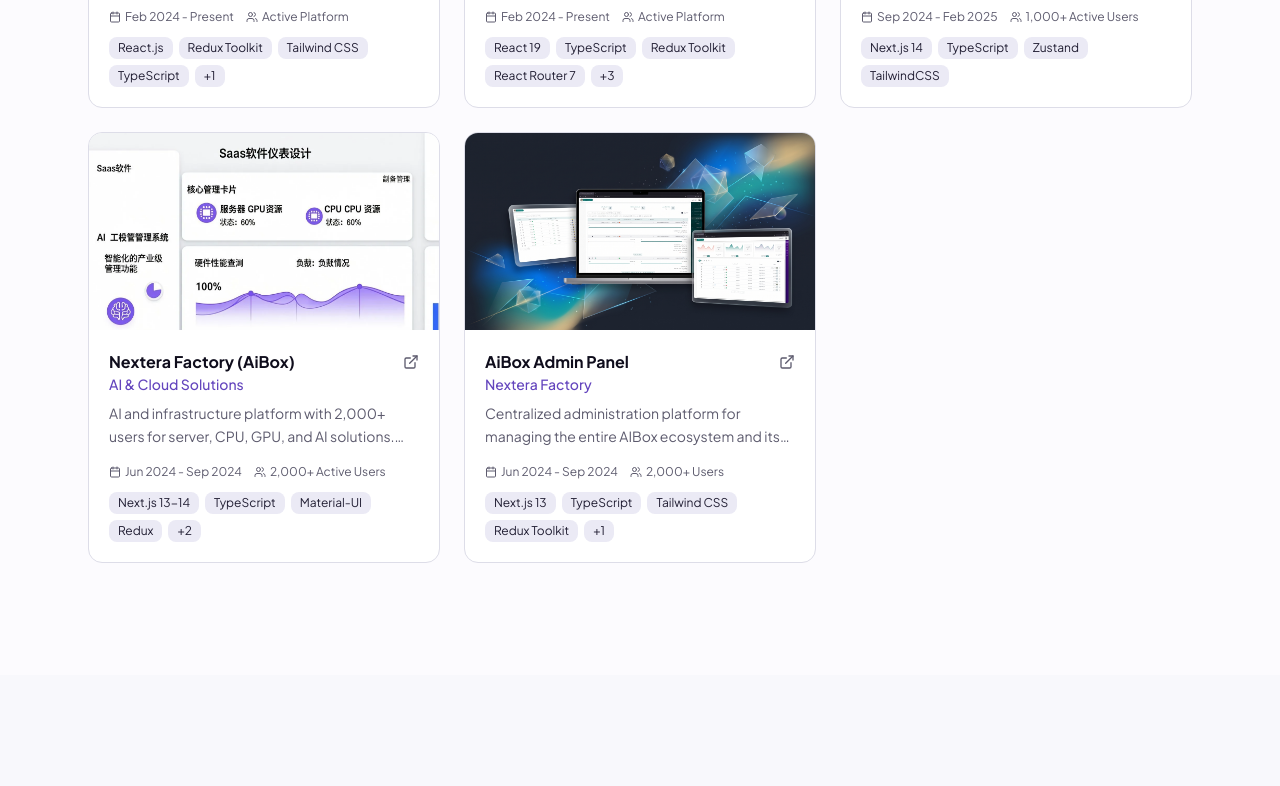
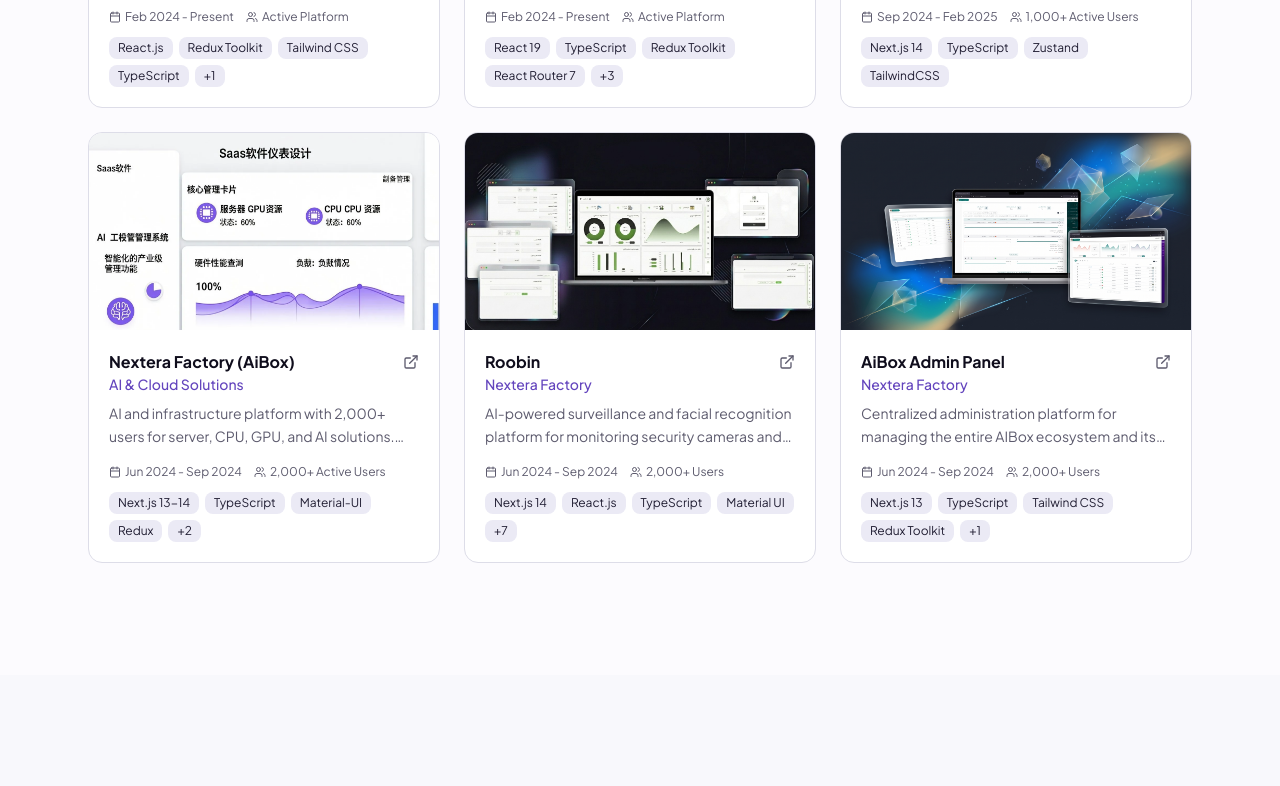
Before and after one commit to MahlaParvaz/Portfolio, a Next.js app: page / in a window 1280 px wide. Shown: the part 3180-3966 px from the top of the page. Built offline with nearby package versions, Linux system fonts and the light colour scheme.

Commit message:
2e938910-9cf0-4ae0-9145-14862ae4b719

```diff
--- a/src/components/portfolio/experience-section.tsx
+++ b/src/components/portfolio/experience-section.tsx
@@ -187,6 +187,21 @@
     description:
       "AI and infrastructure platform with 2,000+ users for server, CPU, GPU, and AI solutions.",
     subProjects: [
+      {
+        title: "Roobin – AI Surveillance Platform",
+        description:
+          "AI-powered surveillance and facial recognition platform for monitoring security cameras and managing employee attendance verification.",
+        highlights: [
+          "Developed responsive dashboards and analytics for monitoring recognition results and attendance activities",
+          "Integrated real-time camera feeds with live and recorded video streaming from surveillance cameras",
+          "Implemented facial recognition result interfaces with similarity percentage displays",
+          "Built tools for video and file management of surveillance footage",
+          "Real-time updates and communication using WebSockets",
+          "Comparison of employee entry/exit images with stored profiles",
+          "Built charts and analytics dashboards using Chart.js for attendance monitoring",
+        ],
+        tech: ["Next.js 14", "React.js", "TypeScript", "Material UI", "TanStack Query", "Zustand", "Axios", "React Hook Form", "React Use WebSocket", "Chart.js", "Storybook"],
+      },
       {
         title: "AiBox Admin Panel",
         description:
--- a/src/components/portfolio/projects-section.tsx
+++ b/src/components/portfolio/projects-section.tsx
@@ -220,9 +220,29 @@
     tech: ["Next.js 13-14", "TypeScript", "Material-UI", "Redux", "Zustand", "Swagger"],
     features: [
       "Aibox: Hardware resource-sharing platform",
-      "Roobin: AI-powered employee access control system",
       "REST API integration via Swagger documentation",
       "Agile collaboration with Jira & GitLab",
+    ],
+  },
+  {
+    title: "Roobin",
+    subtitle: "Nextera Factory",
+    description:
+      "AI-powered surveillance and facial recognition platform for monitoring security cameras and managing employee attendance verification with real-time WebSocket communication.",
+    image: "/projects/roobin.jpeg",
+    period: "Jun 2024 - Sep 2024",
+    location: "Tehran, Iran",
+    type: "Internship",
+    users: "2,000+ Users",
+    tech: ["Next.js 14", "React.js", "TypeScript", "Material UI", "TanStack Query", "Zustand", "Axios", "React Hook Form", "React Use WebSocket", "Chart.js", "Storybook"],
+    features: [
+      "Real-time monitoring and management of surveillance cameras",
+      "AI-based facial recognition and identity verification",
+      "Employee entry/exit image comparison with stored profiles and similarity percentages",
+      "Live and recorded video streaming from surveillance cameras",
+      "Storage and management of surveillance footage and related files",
+      "Dashboards and analytics for monitoring recognition results and attendance activities",
+      "Real-time updates and communication using WebSockets",
     ],
   },
   {
```
Also changed, not shown: public/projects/roobin.jpeg (added), upload/Web_application_portfolio_cover_…_202606301331.jpeg (added).
